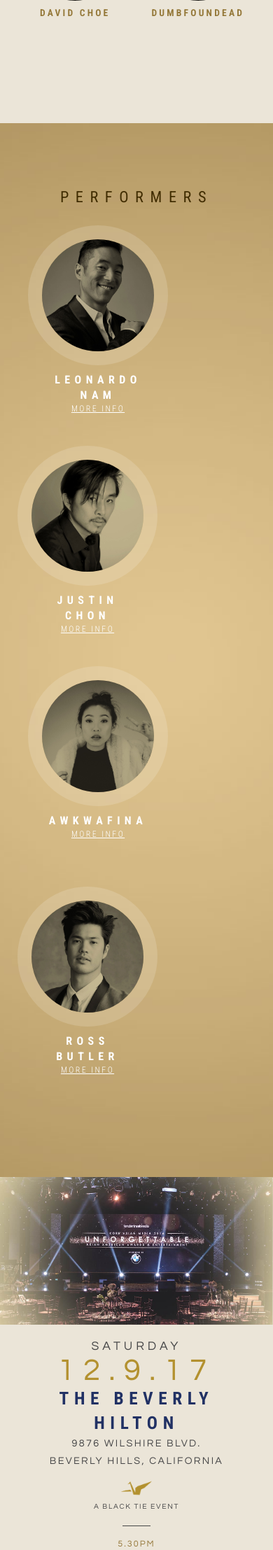
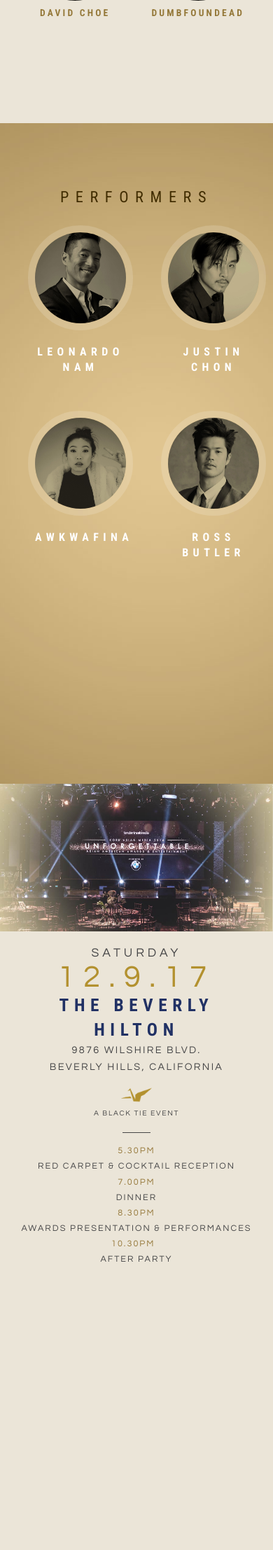
Before and after one commit to Seanathon/unforgettable, a PHP site: page / in a window 390 px wide; the page is wider, and only the part inside the window is pictured. Shown: the part 3985-6200 px from the top of that part at 70% size. Run offline with PHP 8.4, Linux system fonts and the light colour scheme; some libraries are stand-ins or nearby versions.

Commit message:
fixed recipient modal windows and added ad modal

```diff
--- a/css/unforgettable.css
+++ b/css/unforgettable.css
@@ -1067,6 +1067,24 @@
     letter-spacing: 0.4em;
     color: #95793a; }
 
+.gala-container {
+  width: 100%;
+  height: 100%; }
+  .gala-container .swiper-slide {
+    -webkit-display: flex;
+    -moz-display: flex;
+    display: flex;
+    -webkit-align-items: center;
+    -moz-align-items: center;
+    align-items: center;
+    -webkit-justify-content: center;
+    -moz-justify-content: center;
+    justify-content: center;
+    width: 100%;
+    height: 100%;
+    background-size: cover;
+    background-position: center; }
+
 .swiper-container {
   width: 100%;
   height: 100%; }
@@ -1979,14 +2038,27 @@
       height: 70px; }
 
   .packages .package .list {
-    padding: 0; } }
+    padding: 0; }
+
+  .performers .recipient {
+    height: 180px;
+    width: 180px;
+    margin: 0 0px 115px 40px; } }
 @media screen and (max-width: 455px) {
   .recipients .recipient, .recipients .recipient:nth-child(2), .recipients .recipient:nth-child(even) {
     width: 175px;
     height: 175px;
     margin-bottom: 75px; }
   .recipients .recipient .name {
-    font-size: 0.85rem; } }
+    font-size: 0.85rem; }
+
+  .performers .recipient {
+    height: 150px;
+    width: 150px;
+    margin: 0 0px 115px 40px;
+    border: 10px solid rgba(255, 255, 255, 0.15); }
+    .performers .recipient:nth-child(even) {
+      margin-left: 40px; } }
 @media screen and (max-width: 415px) {
   .gui .promo {
     font-size: 0.5rem;
--- a/index.html
+++ b/index.html
@@ -57,7 +57,7 @@
                                 <li><a href="#presenters">Presenters</a></li>
                             </ul>
                         </li> -->
-                        <!-- <li><a href="#performances">Performances</a></li> -->
+                        <li class="first_tier"><a href="#performers">Performers</a></li>
                         <li class="first_tier"><a href="#eventinfo">Event Info</a></li>
                         <li class="first_tier">
                             <a href="#packages">Sponsorship Packages</a>
@@ -496,22 +496,138 @@
         <section class="performers people" data-section-name="performers">
             <h1>Performers</h1>
             <div>
-                <div class="recipient" data-person="leonam">
+                <div class="recipient" data-person="boom">
                     <div class="bgimg" style="background-image: url('img/HEADSHOTS/RECIPIENTS/LEONAM.jpg')"></div>
-                    <div class="name">Leonardo<br /> Nam<div>More Info</div></div>
+                    <div class="name">Leonardo<br /> Nam</div>
                 </div>
-                <div class="recipient" data-person="justinchon">
+                <div class="recipient" data-person="zoom">
                     <div class="bgimg" style="background-image: url('img/HEADSHOTS/RECIPIENTS/JUSTINCHON.jpg')"></div>
-                    <div class="name">Justin<br /> Chon<div>More Info</div></div>
+                    <div class="name">Justin<br /> Chon</div>
                 </div>
-                <div class="recipient" data-person="awkwafina">
+                <div class="recipient" data-person="room">
                     <div class="bgimg" style="background-image: url('img/HEADSHOTS/RECIPIENTS/AWKQUAFINA.jpg')"></div>
-                    <div class="name">Awkwafina<div>More Info</div></div>
+                    <div class="name">Awkwafina</div>
                 </div>
-                <div class="recipient" data-person="rossbutler">
+                <div class="recipient" data-person="loom">
                     <div class="bgimg" style="background-image: url('img/HEADSHOTS/RECIPIENTS/ROSSBUTLER.jpg')"></div>
-                    <div class="name">Ross<br /> Butler<div>More Info</div></div>
+                    <div class="name">Ross<br /> Butler</div>
                 </div>
+            </div>
+            <div class="modals">
+                <div id="boom" class="modal">
+                    <button class="close">
+                        <div class="l1"></div>
+                        <div class="l2"></div>
+                    </button>
+                    <div>
+                        <div class="recipient">
+                            <div class="bgimg" style="background-image: url('img/HEADSHOTS/PRESENTERS/TOKIMONSTA.jpg')"></div>
+                            <div class="name">Tokimonsta</div>
+                            <div class="title">Actor of the Year</div>
+                        </div>
+                    </div>
+                    <div>
+                        <div class="bio">
+                            <div class="bio-scroll">
+                                <p>
+                                    Leonardo Nam has gained global fans through his role as the lab technician Felix Lutz on the critically acclaimed, award-winning HBO series “Westworld.” Based on the original 1973 Michael Crichton film of the same name, the series brings to life a futuristic amusement park intended for rich vacationers populated by robotic “hosts,” ultimately indulging their wildest fantasies and desires. “Westworld” premiered its first season in October 2016 and received a slew of highly esteemed nominations, including these accolades, which include: 2017 Golden Globe Awards: Best Television Series - Drama (nominated), 2017 SAG Awards: Outstanding Performance by an Ensemble in a Drama Series (nominated), 2016 Critics Choice Television Awards: Most Exciting New Series (won) and Best Drama Series (nominated), to name a few.
+                                </p>
+                                <p>
+                                    Nam is also working on a variety of additional projects including: a supporting role in the indie feature “Puberty” for Flying Lotus’ Brainfeeder Films opposite Abbie Cornish a supporting role in the new Netflix original film “Happy Anniversary” (written and directed by Jared Stern) and a guest star role on the new Comedy Central series “Hampton DeVille.”
+                                </p>
+                                <p>
+                                    Born in Argentina to Korean immigrant parents and raised in Sydney, Australia, Nam attended Sydney Technical High School and studied architecture at the University of New South Wales. To pursue his dream of becoming an actor, Leonardo moved to New York at 19. There he studied drama at the critically acclaimed HB Studio and also worked with the New York Public Theater/Shakespeare in the Park company and Sigourney Weaver and Jim Simpson’s The Bats Theater Company. His breakout role came in the Paramount comedy “The Perfect Score,” starring Scarlett Johansson, Chris Evans and Erika Christensen. Since then he has starred in a string of movies, namely “The Sisterhood of the Traveling Pants” 1 &amp; 2, “The Fast and the Furious: Tokyo Drift,” “Vantage Point,” “He’s Just Not That Into You,” “One for the Money,” and most recently in the Sam Raimi production “Murder of a Cat.”
+                                </p>
+                            </div>
+                        </div>
+                    </div>
+                </div>
+                <div id="zoom" class="modal">
+                    <button class="close">
+                        <div class="l1"></div>
+                        <div class="l2"></div>
+                    </button>
+                    <div>
+                        <div class="recipient">
+                            <div class="bgimg" style="background-image: url('img/HEADSHOTS/PRESENTERS/TOKIMONSTA.jpg')"></div>
+                            <div class="name">Tokimonsta</div>
+                            <div class="title">Actor of the Year</div>
+                        </div>
+                    </div>
+                    <div>
+                        <div class="bio">
+                            <div class="bio-scroll">
+                                <p>
+                                    Leonardo Nam has gained global fans through his role as the lab technician Felix Lutz on the critically acclaimed, award-winning HBO series “Westworld.” Based on the original 1973 Michael Crichton film of the same name, the series brings to life a futuristic amusement park intended for rich vacationers populated by robotic “hosts,” ultimately indulging their wildest fantasies and desires. “Westworld” premiered its first season in October 2016 and received a slew of highly esteemed nominations, including these accolades, which include: 2017 Golden Globe Awards: Best Television Series - Drama (nominated), 2017 SAG Awards: Outstanding Performance by an Ensemble in a Drama Series (nominated), 2016 Critics Choice Television Awards: Most Exciting New Series (won) and Best Drama Series (nominated), to name a few.
+                                </p>
+                                <p>
+                                    Nam is also working on a variety of additional projects including: a supporting role in the indie feature “Puberty” for Flying Lotus’ Brainfeeder Films opposite Abbie Cornish a supporting role in the new Netflix original film “Happy Anniversary” (written and directed by Jared Stern) and a guest star role on the new Comedy Central series “Hampton DeVille.”
+                                </p>
+                                <p>
+                                    Born in Argentina to Korean immigrant parents and raised in Sydney, Australia, Nam attended Sydney Technical High School and studied architecture at the University of New South Wales. To pursue his dream of becoming an actor, Leonardo moved to New York at 19. There he studied drama at the critically acclaimed HB Studio and also worked with the New York Public Theater/Shakespeare in the Park company and Sigourney Weaver and Jim Simpson’s The Bats Theater Company. His breakout role came in the Paramount comedy “The Perfect Score,” starring Scarlett Johansson, Chris Evans and Erika Christensen. Since then he has starred in a string of movies, namely “The Sisterhood of the Traveling Pants” 1 &amp; 2, “The Fast and the Furious: Tokyo Drift,” “Vantage Point,” “He’s Just Not That Into You,” “One for the Money,” and most recently in the Sam Raimi production “Murder of a Cat.”
+                                </p>
+                            </div>
+                        </div>
+                    </div>
+                </div>
+                <div id="room" class="modal">
+                    <button class="close">
+                        <div class="l1"></div>
+                        <div class="l2"></div>
+                    </button>
+                    <div>
+                        <div class="recipient">
+                            <div class="bgimg" style="background-image: url('img/HEADSHOTS/PRESENTERS/TOKIMONSTA.jpg')"></div>
+                            <div class="name">Tokimonsta</div>
+                            <div class="title">Actor of the Year</div>
+                        </div>
+                    </div>
+                    <div>
+                        <div class="bio">
+                            <div class="bio-scroll">
+                                <p>
+                                    Leonardo Nam has gained global fans through his role as the lab technician Felix Lutz on the critically acclaimed, award-winning HBO series “Westworld.” Based on the original 1973 Michael Crichton film of the same name, the series brings to life a futuristic amusement park intended for rich vacationers populated by robotic “hosts,” ultimately indulging their wildest fantasies and desires. “Westworld” premiered its first season in October 2016 and received a slew of highly esteemed nominations, including these accolades, which include: 2017 Golden Globe Awards: Best Television Series - Drama (nominated), 2017 SAG Awards: Outstanding Performance by an Ensemble in a Drama Series (nominated), 2016 Critics Choice Television Awards: Most Exciting New Series (won) and Best Drama Series (nominated), to name a few.
+                                </p>
+                                <p>
+                                    Nam is also working on a variety of additional projects including: a supporting role in the indie feature “Puberty” for Flying Lotus’ Brainfeeder Films opposite Abbie Cornish a supporting role in the new Netflix original film “Happy Anniversary” (written and directed by Jared Stern) and a guest star role on the new Comedy Central series “Hampton DeVille.”
+                                </p>
+                                <p>
+                                    Born in Argentina to Korean immigrant parents and raised in Sydney, Australia, Nam attended Sydney Technical High School and studied architecture at the University of New South Wales. To pursue his dream of becoming an actor, Leonardo moved to New York at 19. There he studied drama at the critically acclaimed HB Studio and also worked with the New York Public Theater/Shakespeare in the Park company and Sigourney Weaver and Jim Simpson’s The Bats Theater Company. His breakout role came in the Paramount comedy “The Perfect Score,” starring Scarlett Johansson, Chris Evans and Erika Christensen. Since then he has starred in a string of movies, namely “The Sisterhood of the Traveling Pants” 1 &amp; 2, “The Fast and the Furious: Tokyo Drift,” “Vantage Point,” “He’s Just Not That Into You,” “One for the Money,” and most recently in the Sam Raimi production “Murder of a Cat.”
+                                </p>
+                            </div>
+                        </div>
+                    </div>
+                </div>
+                <div id="loom" class="modal">
+                    <button class="close">
+                        <div class="l1"></div>
+                        <div class="l2"></div>
+                    </button>
+                    <div>
+                        <div class="recipient">
+                            <div class="bgimg" style="background-image: url('img/HEADSHOTS/PRESENTERS/TOKIMONSTA.jpg')"></div>
+                            <div class="name">Tokimonsta</div>
+                            <div class="title">Actor of the Year</div>
+                        </div>
+                    </div>
+                    <div>
+                        <div class="bio">
+                            <div class="bio-scroll">
+                                <p>
+                                    Leonardo Nam has gained global fans through his role as the lab technician Felix Lutz on the critically acclaimed, award-winning HBO series “Westworld.” Based on the original 1973 Michael Crichton film of the same name, the series brings to life a futuristic amusement park intended for rich vacationers populated by robotic “hosts,” ultimately indulging their wildest fantasies and desires. “Westworld” premiered its first season in October 2016 and received a slew of highly esteemed nominations, including these accolades, which include: 2017 Golden Globe Awards: Best Television Series - Drama (nominated), 2017 SAG Awards: Outstanding Performance by an Ensemble in a Drama Series (nominated), 2016 Critics Choice Television Awards: Most Exciting New Series (won) and Best Drama Series (nominated), to name a few.
+                                </p>
+                                <p>
+                                    Nam is also working on a variety of additional projects including: a supporting role in the indie feature “Puberty” for Flying Lotus’ Brainfeeder Films opposite Abbie Cornish a supporting role in the new Netflix original film “Happy Anniversary” (written and directed by Jared Stern) and a guest star role on the new Comedy Central series “Hampton DeVille.”
+                                </p>
+                                <p>
+                                    Born in Argentina to Korean immigrant parents and raised in Sydney, Australia, Nam attended Sydney Technical High School and studied architecture at the University of New South Wales. To pursue his dream of becoming an actor, Leonardo moved to New York at 19. There he studied drama at the critically acclaimed HB Studio and also worked with the New York Public Theater/Shakespeare in the Park company and Sigourney Weaver and Jim Simpson’s The Bats Theater Company. His breakout role came in the Paramount comedy “The Perfect Score,” starring Scarlett Johansson, Chris Evans and Erika Christensen. Since then he has starred in a string of movies, namely “The Sisterhood of the Traveling Pants” 1 &amp; 2, “The Fast and the Furious: Tokyo Drift,” “Vantage Point,” “He’s Just Not That Into You,” “One for the Money,” and most recently in the Sam Raimi production “Murder of a Cat.”
+                                </p>
+                            </div>
+                        </div>
+                    </div>
+                </div>
+                <img class="carousel-controls next" src="img/BUTTONS/arrow-right.svg" alt="Next Recipient" />
+                <img class="carousel-controls previous" src="img/BUTTONS/arrow-left.svg" alt="Previous Recipient" />
             </div>
         </section>
 
@@ -544,6 +660,29 @@
                         <div><span style="margin-left: -0.8em;">10.30PM</span>After Party</div>
                     </div>
                 </div>
+            </div>
+        </section>
+
+        <section class="galas" data-section-name="galas">
+            <!-- Slider main container -->
+            <div class="gala-container">
+                <!-- Additional required wrapper -->
+                <div class="swiper-wrapper">
+                    <!-- Slides -->
+                    <div class="swiper-slide">Slide 1</div>
+                    <div class="swiper-slide">Slide 2</div>
+                    <div class="swiper-slide">Slide 3</div>
+                    ...
+                </div>
+                <!-- If we need pagination -->
+                <div class="swiper-pagination"></div>
+
+                <!-- If we need navigation buttons -->
+                <div class="swiper-button-prev"></div>
+                <div class="swiper-button-next"></div>
+
+                <!-- If we need scrollbar -->
+                <div class="swiper-scrollbar"></div>
             </div>
         </section>
 
@@ -879,6 +1018,15 @@
             <p>Office: <a href="tel:3107694709">310.769.4709</a></p>
         </section>
 
+        <div class="ad-modal">
+            <div class="ad">
+                <button class="close">
+                    <div class="l1"></div>
+                    <div class="l2"></div>
+                </button>
+                <iframe id="ad" width="560" height="315" src="https://www.youtube.com/embed/Lp8vwbnB5sM?rel=0" frameborder="0" allowfullscreen></iframe>
+            </div>
+        </div>
 
         <script src="js/vendor/modernizr-3.5.0.min.js"></script>
         <script src="https://code.jquery.com/jquery-3.2.1.min.js" integrity="sha256-hwg4gsxgFZhOsEEamdOYGBf13FyQuiTwlAQgxVSNgt4=" crossorigin="anonymous"></script>
@@ -890,6 +1038,17 @@
 
         <script>
             var mySwiper = new Swiper ('.swiper-container', {
+                speed: 720,
+                effect: 'fade',
+                autoplay: 4000,
+                keyboardControl: true,
+                pagination: '.swiper-pagination',
+                paginationClickable: true,
+                autoplayStopOnLast: true
+            });
+
+            var galaSwiper = new Swiper ('.gala-container',
+                {
                 speed: 720,
                 effect: 'fade',
                 autoplay: 4000,
--- a/js/main.js
+++ b/js/main.js
@@ -1,11 +1,10 @@
 $(document).ready(function(){
+	var adCount = 0;
 	var wHeight = $(window).height();
 	var wHTwo = wHeight - (wHeight*0.2);
 	var wWidth = $(window).width();
 	var promoYo = $(".hero").height() + $(".about").height() + $(".recipients").height() + $(".presenters").height() + $(".performers").height() + $(".eventinfo").height() - 50;
 	var promoYoEnd = promoYo + $('.packages').height() + $(".sponsors").height();
-	console.log(promoYo);
-	console.log(promoYoEnd);
 
 	$(window).scroll(function() {
 		if($(window).scrollTop() > wHTwo && $(window).scrollTop() < promoYo || $(window).scrollTop() >= promoYoEnd) {
@@ -31,8 +30,14 @@
 	// Recipients Modal
 	$('.recipient, .presenter').on('click', function() {
 		var p = $(this).data('person');
+		adCount++;
+		console.log("Ad: " + adCount);
 		if ( p == "tba" ) {
 		} else {
+			if( adCount == 1 || adCount % 3 == 0 ) {
+				$('.ad-modal').toggleClass('show');
+				$("#ad")[0].src += "&autoplay=1";
+			}
 			$(this).parents('.people').find('.modals').find('.active').removeClass('active');
 			$('#' + p).addClass('active');
 			$(this).parents('.people').find('.modals').toggleClass('show');
@@ -48,10 +53,11 @@
 	// Recipients Controls
 		$('.carousel-controls').on('click', function() {
 
-			var i = $('.modals').find('.active').index() + 1;
-			var t = $('.modal').length;
+			var i = $(this).parents('.modals').find('.active').index() + 1;
+			var t = $(this).parents('.modals').find('.modal').length;
 
 			if ( $(this).hasClass('next') ) {
+				console.log(i);
 				if (i < t) {
 					$('.modals').find('.active').removeClass('active').next('.modal').addClass('active');
 				} else if (i == t) {
@@ -59,6 +65,7 @@
 					$('.modal:first-child').addClass('active');
 				}
 			} else {
+				console.log(i);
 				if (i > 1) {
 					$('.modals').find('.active').removeClass('active').prev('.modal').addClass('active');
 				} else if (i == 1) {
@@ -72,22 +79,26 @@
 		$(this).toggleClass('open');
 		$.scrollify.update();
 	});
-
 	$('.sponsor-scroller.right').click(function () {
 	    var leftPos = $('div.packages-scroll').scrollLeft();
-	    console.log(leftPos);
 	    $("div.packages-scroll").animate({
 	        scrollLeft: leftPos + $('.package').width()
 	    }, 800);
 	});
-
 	$('.sponsor-scroller.left').click(function () {
 	    var leftPos = $('div.packages-scroll').scrollLeft();
-	    console.log(leftPos);
 	    $("div.packages-scroll").animate({
 	        scrollLeft: leftPos - $('.package').width()
 	    }, 800);
 	});
 
+	$('.ad-modal').find('.close').on('click', function() {
+		if( adCount == 1 || adCount % 3 == 0 ) {
+			$("#ad").attr("src", $("#ad").attr("src").split("&")[0]);
+			$(this).parents('.ad-modal').toggleClass('show');
+		}
+		$('body').toggleClass('noscroll');
+	});
+
 
 });
--- a/scss/unforgettable.scss
+++ b/scss/unforgettable.scss
@@ -1217,6 +1217,21 @@
 		}
 	}
 }
+.gala-container {
+	width: 100%;
+	height: 100%;
+	.swiper-slide {
+		@include prefix((
+				display: flex,
+				align-items: center,
+				justify-content: center
+			), webkit moz);
+		width: 100%;
+  	height: 100%;
+  	background-size: cover;
+		background-position: center;
+	}
+}
 .swiper-container {
     width: 100%;
     height: 100%;
@@ -2643,6 +2700,13 @@
 			}
 		}
 	}
+	.performers {
+		.recipient {
+			height: 180px;
+			width: 180px;
+			margin: 0 0px 115px 40px;
+		}
+	}
 }
 @media screen and (max-width: 455px) {
 	.recipients {
@@ -2657,6 +2721,17 @@
 	  	.name {
   		  font-size: 0.85rem;
 	  	}
+		}
+	}
+	.performers {
+		.recipient {
+			height: 150px;
+			width: 150px;
+			margin: 0 0px 115px 40px;
+			border: 10px solid rgba(255, 255, 255, 0.15);
+			&:nth-child(even) {
+  			margin-left: 40px;
+  		}
 		}
 	}
 }
```
Also changed, not shown: other parts of css/unforgettable.css (+68 -3 lines), other parts of scss/unforgettable.scss (+83 -7 lines), 1 other file.
